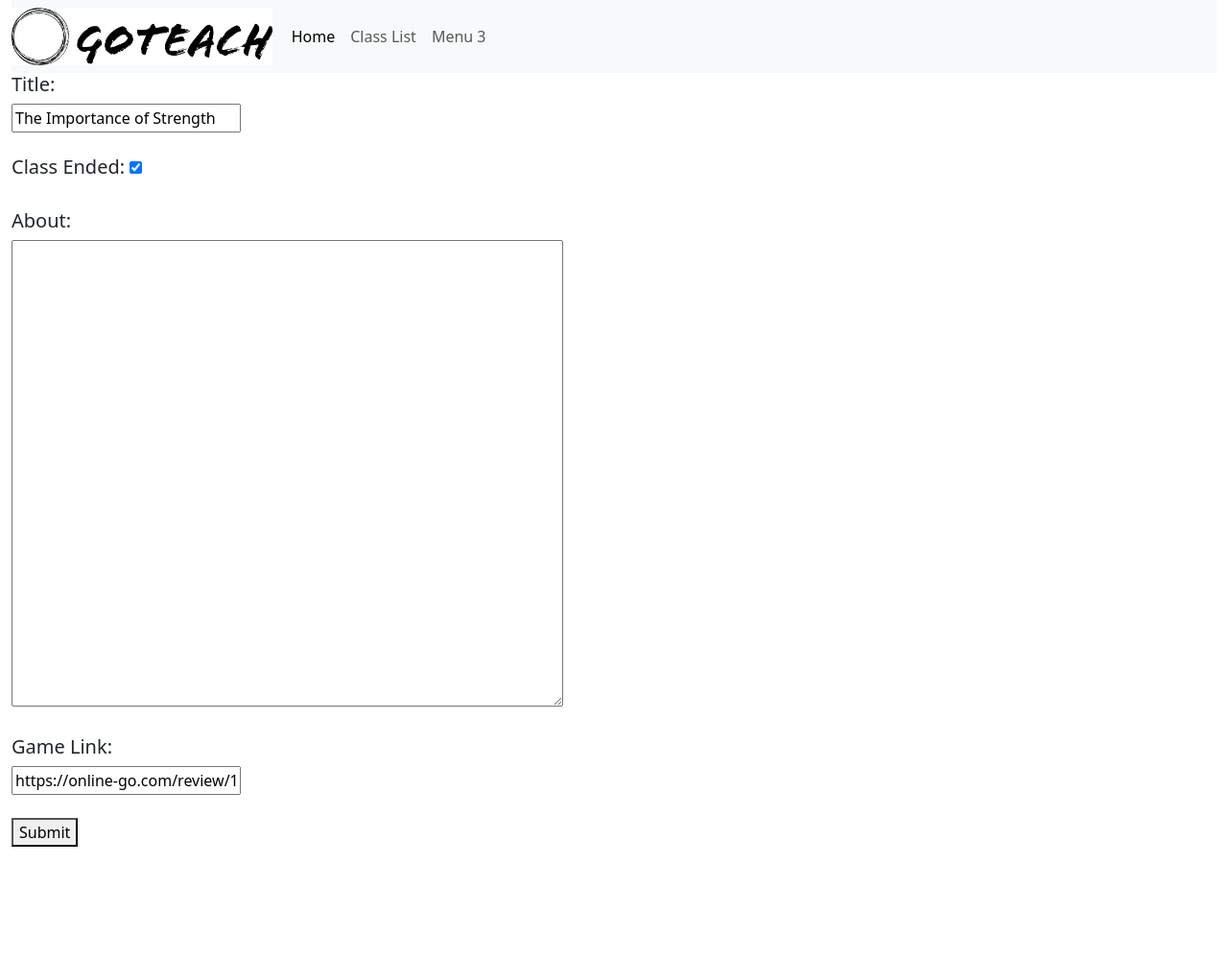
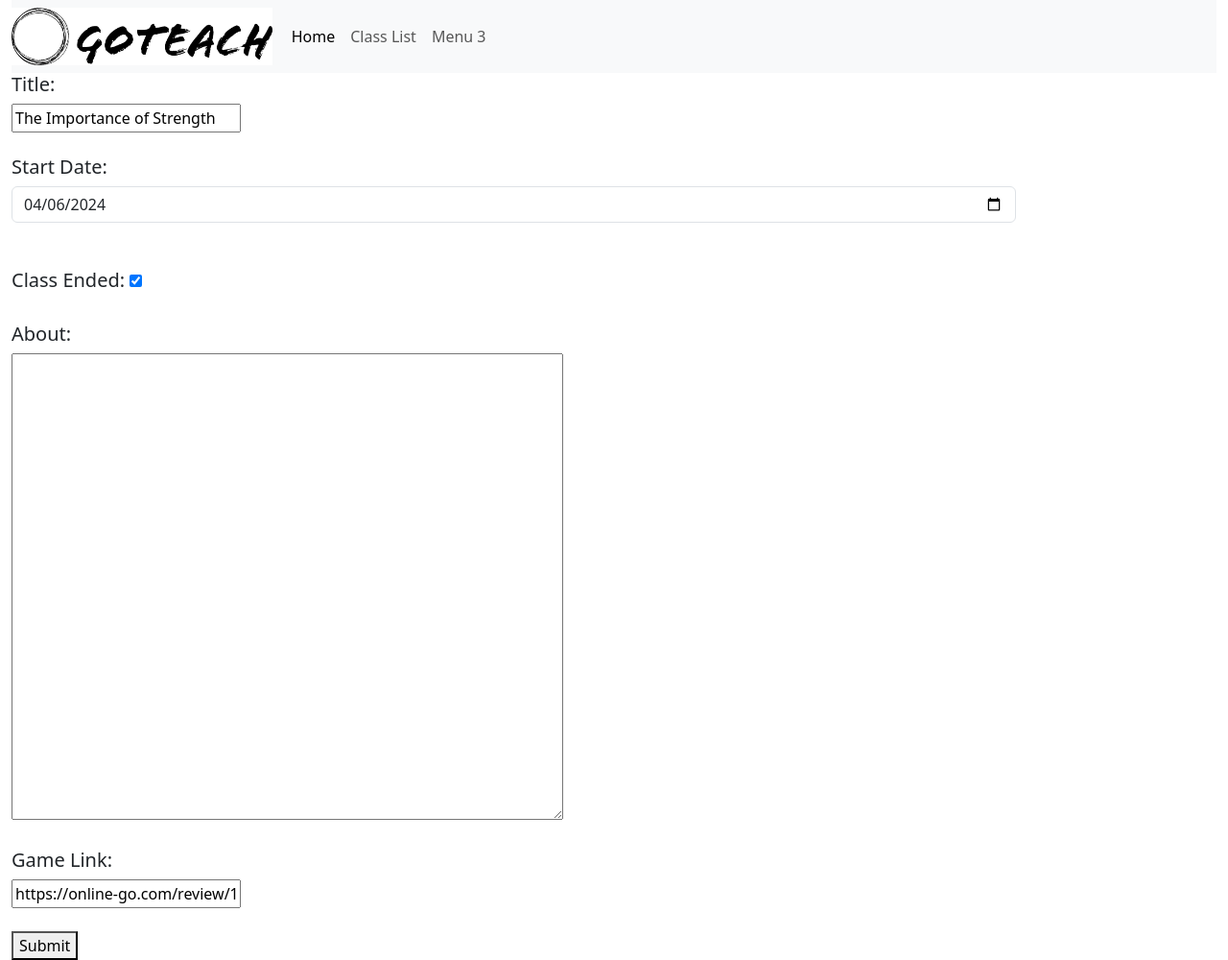
Before and after one commit to ParadigmMango2/CS3300, a Django app: page /classes/1/update_class/ in a window 1280 px wide. Shown: the whole page at 96% size. Before the commit the page ends 882 px from the top, so only its background shows below. Run offline with Django 4.2, Linux system fonts and the light colour scheme; data comes from the database, SQL or seed files in the repository; both versions use the stored data as it was after the commit; some libraries are stand-ins or nearby versions.

Commit message:
Added dates to the class modelw

```diff
--- a/goteach/goteach_app/forms.py
+++ b/goteach/goteach_app/forms.py
@@ -3,7 +3,8 @@ from .models import *
 
 class ClassForm(forms.ModelForm):
 	about = forms.CharField(max_length=5000, widget=forms.Textarea(attrs={'cols': 60, 'rows': 20}), required=True)
+	start_date = forms.DateField(widget=forms.TextInput(attrs={'class': 'form-control', 'type':'date'}))
 
 	class Meta:
 		model = Class
-		fields = ['title', 'about', 'ended', 'game_link']
+		fields = ['title', 'start_date', 'about', 'ended', 'game_link']
--- a/goteach/goteach_app/models.py
+++ b/goteach/goteach_app/models.py
@@ -4,6 +4,7 @@ from django.urls import reverse
 # Create your models here.
 class Class(models.Model):
 	title = models.CharField(max_length=200)
+	start_date = models.DateField()
 	ended = models.BooleanField()
 	about = models.CharField(max_length=5000, blank = True)
 	game_link = models.CharField(max_length=500, blank = True)
--- a/goteach/goteach_app/templates/goteach_app/class_list.html
+++ b/goteach/goteach_app/templates/goteach_app/class_list.html
@@ -15,6 +15,7 @@
 <div class="card" style="width: 18rem;">
 	<div class="card-body">
 		<h5>{{ class.title }}</h5>
+		<p><b>Start Date: </b>{{ class.start_date }}</p>
 		<a href="{{ class.get_absolute_url }}" class="btn btn-info">View</a>
 	</div>
 </div>
--- a/goteach/goteach_app/templates/goteach_app/update_class.html
+++ b/goteach/goteach_app/templates/goteach_app/update_class.html
@@ -10,6 +10,10 @@
 
 	<h5>Title:</h5>
 	{{ form.title }}
+	<br>
+	<br>
+	<h5>Start Date:</h5>
+	{{ form.start_date }}
 	<br>
 	<br>
 	<h5>Class Ended: {{ form.ended }}</h5>
--- a/goteach/goteach_app/templates/goteach_app/view_class.html
+++ b/goteach/goteach_app/templates/goteach_app/view_class.html
@@ -7,6 +7,7 @@
 
 {% block content %}
     <h1>{{ class.title }}</h1>
+    <p><b>Start Date: </b>{{ class.start_date }}</p>
     <p><b>Ended: </b>{{ class.ended }}</p>
     <p><b>About: </b>{{ class.about }}</p>
 {% if class.game_link != '' %}
--- a/goteach/goteach_project/settings.py
+++ b/goteach/goteach_project/settings.py
@@ -129,3 +129,5 @@ STATICFILES_DIRS = [
 # https://docs.djangoproject.com/en/4.2/ref/settings/#default-auto-field
 
 DEFAULT_AUTO_FIELD = 'django.db.models.BigAutoField'
+
+DATE_INPUT_FORMATS = ('%m/%d/%Y')
```
Also changed, not shown: goteach/db.sqlite3, goteach/goteach_app/migrations/0003_class_start_date.py (added).
